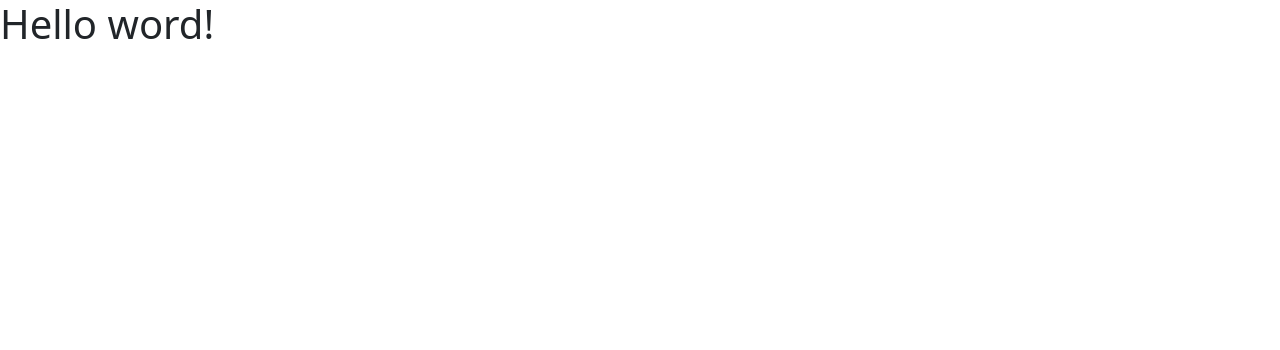
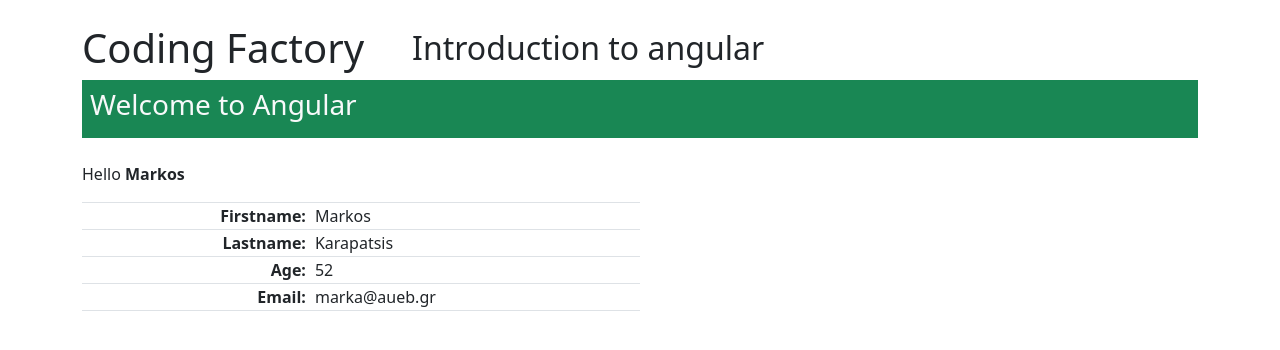
Before and after one commit to S-tvr/angular-introduction, an Angular app: page / in a window 1280 px wide. Shown: the top 350 px of the page. Built offline with nearby package versions, Linux system fonts and the light colour scheme.

Commit message:
feat: example page

```diff
--- a/src/app/app.html
+++ b/src/app/app.html
@@ -1,3 +1,34 @@
-<h1>
-  Hello word!
-</h1>
+<div class="container mt-4">
+  <div class="d-flex gap-5 align-items-center">
+    <h1>Coding Factory</h1>
+    <h2>Introduction to angular</h2>
+  </div>
+  <div class="bg-success p-2 text-light">
+    <h3>Welcome to Angular</h3>
+  </div>
+</div>
+
+<div class="container mt-4">
+  <p>Hello <strong>{{name}}</strong></p>
+
+  <table class="table table-bordered w-50">
+    <tr>
+      <td class="fw-semibold text-end">Firstname: </td>
+      <td class="ps-2">{{person.givenName}}</td>
+    </tr>
+      <tr>
+      <td class="fw-semibold text-end">Lastname: </td>
+      <td class="ps-2">{{person.surname}}</td>
+    </tr>
+    <tr>
+      <td class="fw-semibold text-end">Age: </td>
+      <td class="ps-2">{{person.age}}</td>
+    </tr>
+    <tr>
+      <td class="fw-semibold text-end">Email: </td>
+      <td class="ps-2">{{person.email}}</td>
+    </tr>
+
+  </table>
+
+</div>
--- a/src/app/app.ts
+++ b/src/app/app.ts
@@ -8,5 +8,15 @@ import { RouterOutlet } from '@angular/router';
   styleUrl: './app.css'
 })
 export class App {
-  protected readonly title = signal('angular-introduction');
+  // protected readonly title = signal('angular-introduction');
+
+  name = "Markos"
+
+  person = {
+    givenName : "Markos",
+    surname: "Karapatsis",
+    age: 52,
+    email: "marka@aueb.gr"
+  }
+
 }
```
